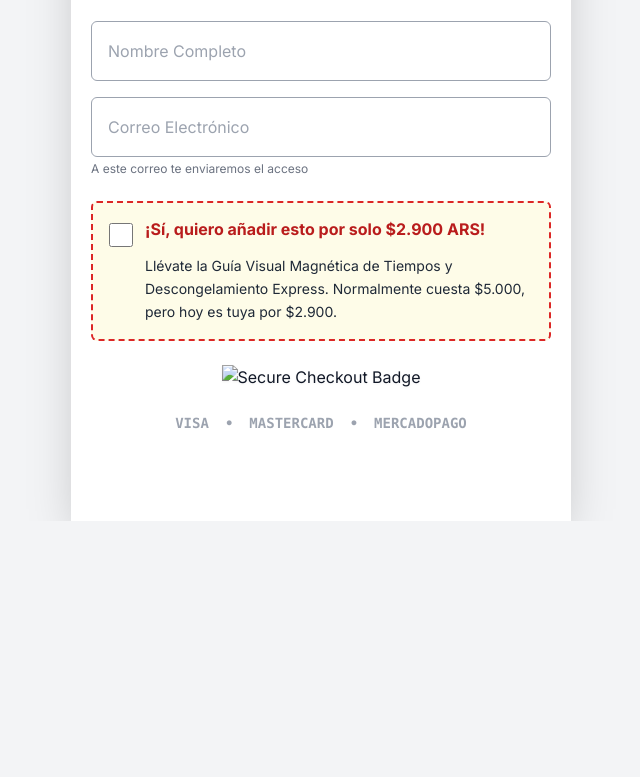
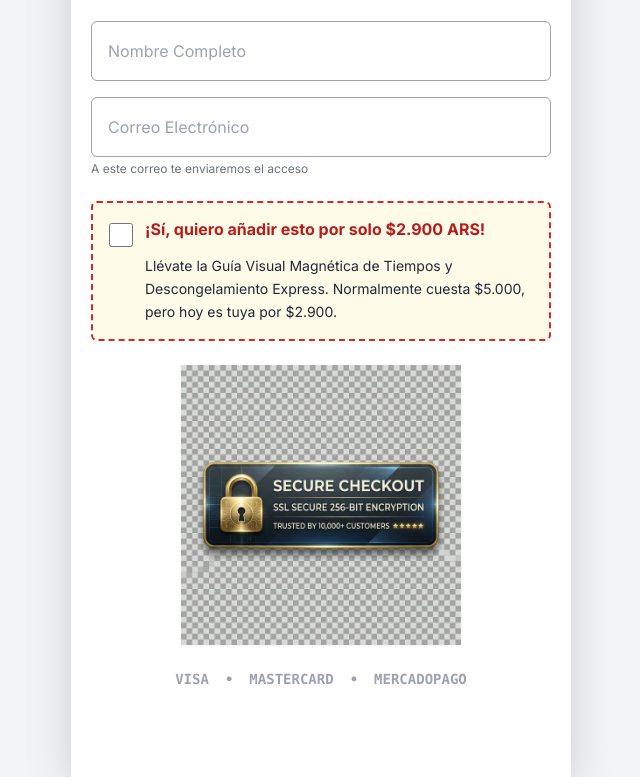
Before and after one commit to juancuestaviloch/landing-airfryer, a plain HTML site: page index.html in a window 1280 px wide. Shown: the part 4453-5230 px from the top of the page, without its empty margins (319-959 px from the left). Before the commit the page ends 4974 px from the top, so only its background shows below. Drawn offline with nearby package versions, Linux system fonts and the light colour scheme; a script that the page names is missing.

Commit message:
fix: trust badge path and improved ux

```diff
--- a/index.html
+++ b/index.html
@@ -224,7 +224,7 @@
 
             <!-- Sello de Confianza SSL -->
             <div class="flex justify-center mb-6">
-                <img src="/C:/Users/ninja/.gemini/antigravity/brain/8f8fc352-575b-473b-8c1e-292084fccf64/secure_checkout_badge_premium_1774132579534.png" alt="Secure Checkout Badge" class="max-w-[280px] h-auto drop-shadow-sm">
+                <img src="assets/secure_checkout.png" alt="Sello de Seguridad SSL" class="max-w-[280px] h-auto drop-shadow-sm">
             </div>
 
             <!-- Contenedor Seguro de Mercado Pago -->
```
Also changed, not shown: assets/secure_checkout.png (added).
